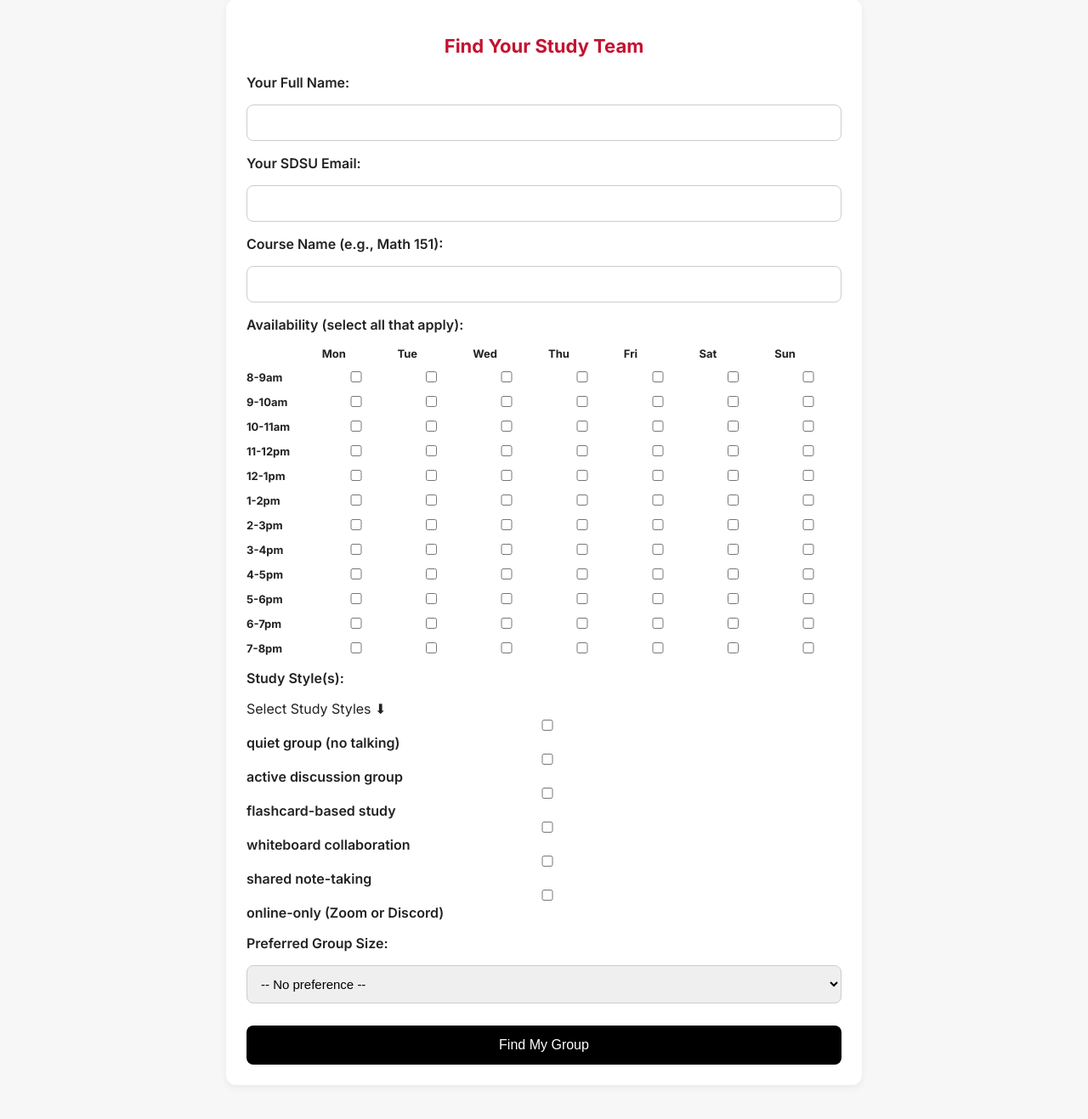
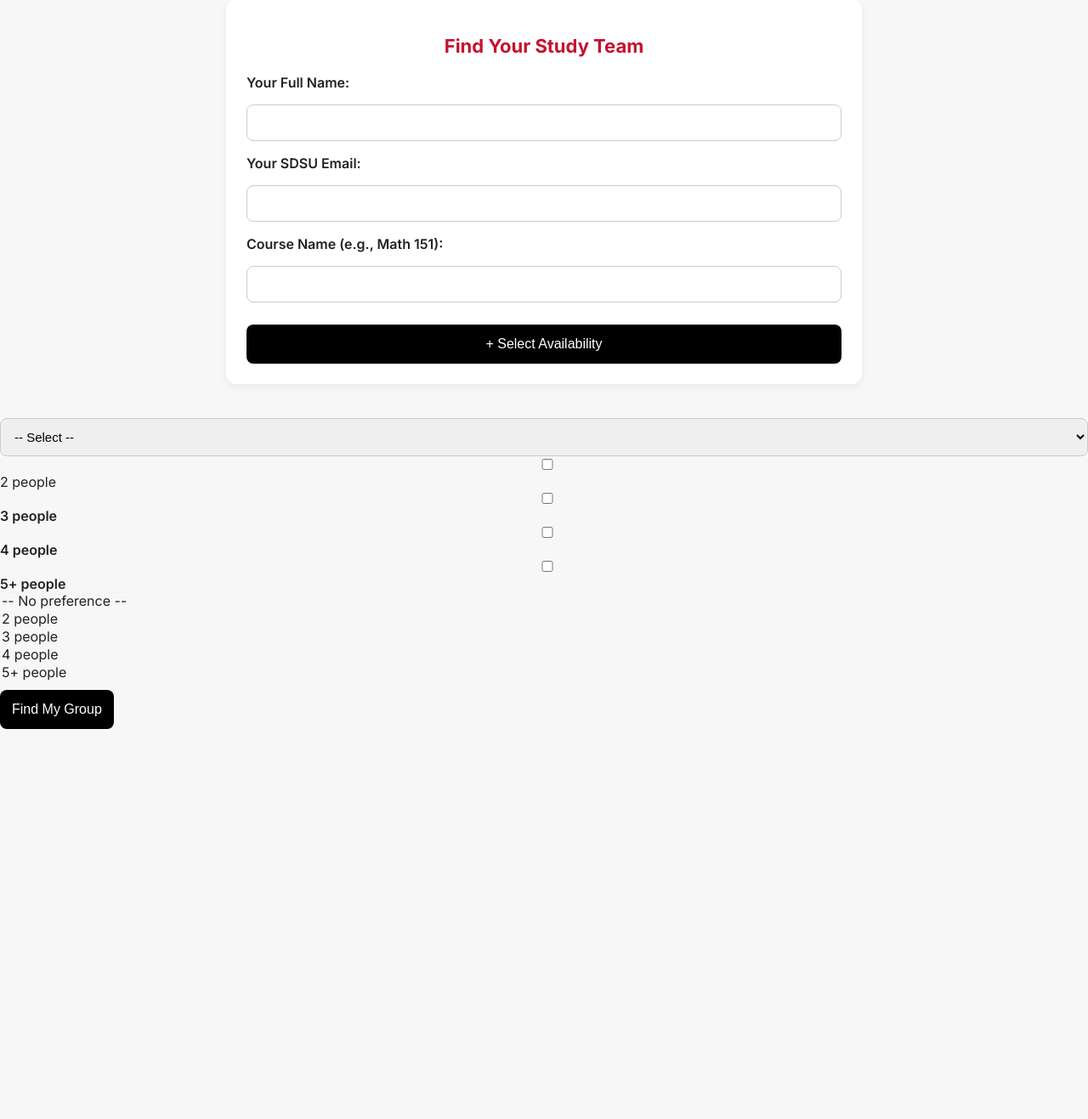
Before and after one commit to kayvy24/Study_Group_Matcher, a Flask app: page / in a window 1280 px wide. Shown: the part 106-1423 px from the top of the page at 85% size. After the commit the page ends 964 px from the top, so only its background shows below. Run offline with Flask 3, Linux system fonts and the light colour scheme.

Commit message:
hide checkboxes

```diff
--- a/app.py
+++ b/app.py
@@ -38,7 +38,7 @@ def index():
         availability_list = request.form.getlist('availability')
         availability = ', '.join([a.lower().strip() for a in availability_list])
         preferences = request.form['preferences']
-        group_size = request.form.get('group_size', '').strip()
+        group_size = request.form.getlist('group_size')
 
         submitted = True
 
@@ -82,6 +82,8 @@ def index():
                         new_styles = set(s.strip() for s in preferences.lower().split(','))
                         style_overlap = existing_styles & new_styles
 
+                        group_size_match = existing_group_size.strip() in group_size or not group_size
+
                         if time_overlap and style_overlap:
                             potential_group.append({
                                 'name': existing_name,
@@ -92,7 +94,7 @@ def index():
                                 'group_size': existing_group_size
                             })
 
-                if len(potential_group) == int(group_size):
+                if str(len(potential_group)) in group_size:
                     break
 
         if len(potential_group) == int(group_size):
--- a/templates/index.html
+++ b/templates/index.html
@@ -131,6 +131,46 @@
       }
     }
   </style>
+
+<style>
+  .dropdown-container {
+    position: relative;
+    width: 100%;
+    max-width: 500px;
+  }
+
+  .dropdown-label {
+    background: white;
+    border: 1px solid #ccc;
+    border-radius: 8px;
+    padding: 12px;
+    cursor: pointer;
+    font-size: 14px;
+    user-select: none;
+  }
+
+  .dropdown-menu {
+    display: none;
+    position: absolute;
+    width: 100%;
+    background: white;
+    border: 1px solid #ccc;
+    border-radius: 8px;
+    margin-top: 4px;
+    padding: 10px;
+    z-index: 10;
+    box-shadow: 0 2px 6px rgba(0,0,0,0.05);
+    max-height: 250px;
+    overflow-y: auto;
+  }
+
+  .dropdown-menu label {
+    display: block;
+    margin: 6px 0;
+    font-size: 14px;
+  }
+</style>
+
 </head>
 <body>
 
@@ -153,43 +193,32 @@
       <label for="course">Course Name (e.g., Math 151):</label>
       <input type="text" name="course" id="course" required>
 
-      <label>Availability (select all that apply):</label>
-      <style>
-        .availability-grid {
-          display: grid;
-          grid-template-columns: repeat(8, 1fr);
-          gap: 10px;
-          overflow-x: auto;
-          font-size: 13px;
-        }
-        .availability-grid div {
-          display: flex;
-          align-items: center;
-        }
-        .availability-header {
-          font-weight: bold;
-          text-align: center;
-        }
-      </style>
-
-      <div class="availability-grid">
-        <div class="availability-header"></div>
-        {% for day in ['Monday','Tuesday','Wednesday','Thursday','Friday','Saturday','Sunday'] %}
-          <div class="availability-header">{{ day[:3] }}</div>
+      <button type="button" onclick="toggleSection('availability-section')">+ Select Availability</button>
+<div id="availability-section" style="display: none; margin-top: 10px;">
+<label>Availability:</label>
+      <select name="availability" id="availability" multiple required>
+        {% for day in ['Monday', 'Tuesday', 'Wednesday', 'Thursday', 'Friday'] %}
+        <optgroup label="{{ day }}">
+          <option value="{{ day.lower() }} 8-9am">8:00–9:00 AM</option>
+          <option value="{{ day.lower() }} 9-10am">9:00–10:00 AM</option>
+          <option value="{{ day.lower() }} 10-11am">10:00–11:00 AM</option>
+          <option value="{{ day.lower() }} 11-12pm">11:00–12:00 PM</option>
+          <option value="{{ day.lower() }} 12-1pm">12:00–1:00 PM</option>
+          <option value="{{ day.lower() }} 1-2pm">1:00–2:00 PM</option>
+          <option value="{{ day.lower() }} 2-3pm">2:00–3:00 PM</option>
+          <option value="{{ day.lower() }} 3-4pm">3:00–4:00 PM</option>
+          <option value="{{ day.lower() }} 4-5pm">4:00–5:00 PM</option>
+          <option value="{{ day.lower() }} 5-6pm">5:00–6:00 PM</option>
+          <option value="{{ day.lower() }} 6-7pm">6:00–7:00 PM</option>
+          <option value="{{ day.lower() }} 7-8pm">7:00–8:00 PM</option>
+        </optgroup>
         {% endfor %}
 
-        {% for hour in ['8-9am','9-10am','10-11am','11-12pm','12-1pm','1-2pm','2-3pm','3-4pm','4-5pm','5-6pm','6-7pm','7-8pm'] %}
-          <div class="availability-header">{{ hour }}</div>
-          {% for day in ['monday','tuesday','wednesday','thursday','friday','saturday','sunday'] %}
-            <div>
-              <input type="checkbox" name="availability" value="{{ day }} {{ hour }}">
-            </div>
-          {% endfor %}
-        {% endfor %}
 </div>
 
 
-      <label>Study Style(s):</label>
+<button type="button" onclick="toggleSection('style-section')">+ Select Study Style(s)</button>
+<div id="style-section" style="display: none; margin-top: 10px;">
 <div class="dropdown-container">
   <div class="dropdown-label" onclick="toggleDropdown()">Select Study Styles ⬇</div>
   <div class="dropdown-menu" id="styleDropdown">
@@ -208,16 +237,38 @@
     {% endfor %}
   </div>
 </div>
+</div>
+
+      <select name="preferences" id="preferences">
+        <option value="">-- Select --</option>
+        <option value="quiet group (no talking)">Quiet group (no talking)</option>
+        <option value="active discussion group">Active discussion group</option>
+        <option value="flashcard-based study">Flashcard-based study</option>
+        <option value="whiteboard collaboration">Whiteboard collaboration</option>
+        <option value="shared note-taking">Shared note-taking</option>
+        <option value="online-only (Zoom or Discord)">Online-only (Zoom/Discord)</option>
+
+</div>
 
 
-      <label for="group_size">Preferred Group Size:</label>
-      <select name="group_size" id="group_size">
+<button type="button" onclick="toggleSection('size-section')">+ Select Preferred Group Size(s)</button>
+<div id="size-section" style="display: none; margin-top: 10px;">
+  <div style="display: grid; grid-template-columns: 1fr 1fr; gap: 10px;">
+    <label><input type="checkbox" name="group_size" value="2"> 2 people</label>
+    <label><input type="checkbox" name="group_size" value="3"> 3 people</label>
+    <label><input type="checkbox" name="group_size" value="4"> 4 people</label>
+    <label><input type="checkbox" name="group_size" value="5"> 5+ people</label>
+  </div>
+</div>
+
+
         <option value="">-- No preference --</option>
         <option value="2">2 people</option>
         <option value="3">3 people</option>
         <option value="4">4 people</option>
         <option value="5">5+ people</option>
-      </select>
+
+</div>
 
       <button type="submit">Find My Group</button>
     </form>
@@ -252,5 +303,26 @@
     {% endif %}
   </div>
 
+
+<script>
+  function toggleSection(id) {
+    const section = document.getElementById(id);
+    section.style.display = section.style.display === "none" ? "block" : "none";
+  }
+
+  window.addEventListener('click', function(e) {
+    const container = document.querySelector('.dropdown-container');
+    if (container && !container.contains(e.target)) {
+      const menu = document.getElementById("styleDropdown");
+      if (menu) menu.style.display = "none";
+    }
+  });
+
+  function toggleDropdown() {
+    const dropdown = document.getElementById("styleDropdown");
+    dropdown.style.display = dropdown.style.display === "block" ? "none" : "block";
+  }
+</script>
+
 </body>
 </html>
```
Also changed, not shown: templates/manage.html (+107 -35 lines). Lines whose indentation alone changed are shown as unchanged.
